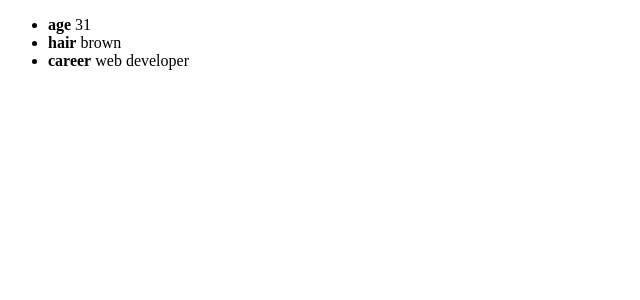
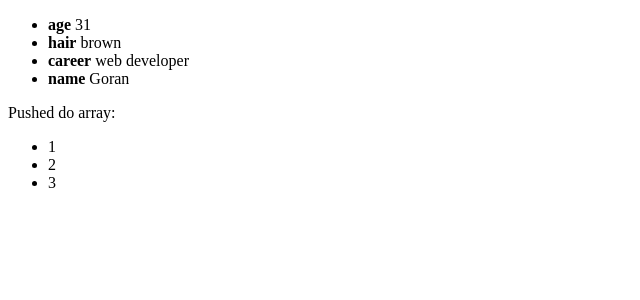
Before and after one commit to goranferbisek/php-learning, a PHP site: page /index.php in a window 1280 px wide. Shown: the top 300 px of the page, without its empty margins (0-640 px from the left). Run offline with PHP 8.4, Linux system fonts and the light colour scheme.

Commit message:
Pushing values to arrays.

```diff
--- a/index.php
+++ b/index.php
@@ -6,5 +6,10 @@ $person = [
     'career' => 'web developer'
 ];
 
+$person['name'] = 'Goran';
+
+$numbers = [1, 2];
+//push to non associative array
+$numbers[] = 3;
 
 require 'index.view.php';
--- a/index.view.php
+++ b/index.view.php
@@ -20,5 +20,11 @@
             <li><strong><?= $feature ?></strong> <?= $val ?></li>
         <?php endforeach ?>
     </ul>
+    <p>Pushed do array:</p>
+    <ul>
+        <?php foreach($numbers as $number) : ?>
+            <li><?= $number ?></li>
+        <?php endforeach ?>
+    </ul>
 </body>
 </html>
```
